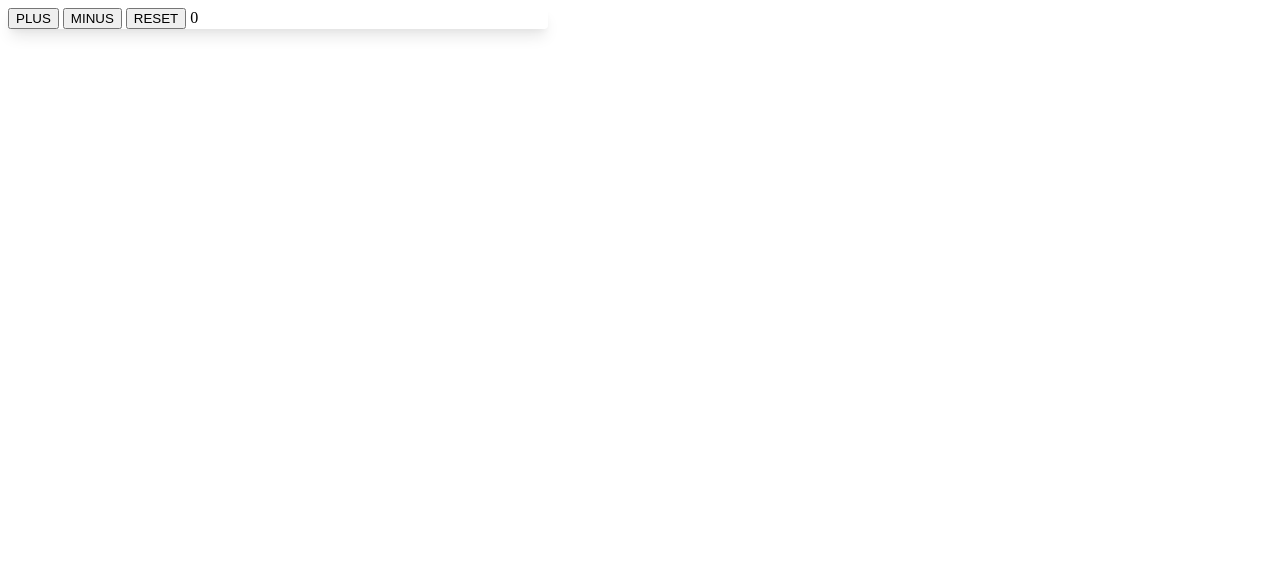
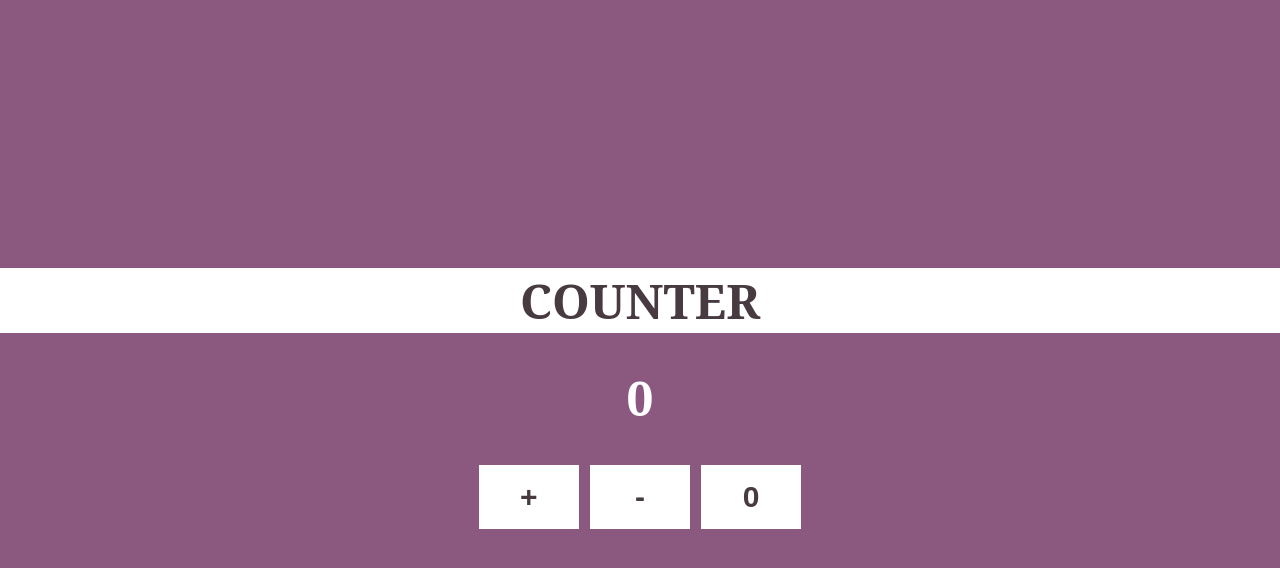
Before and after one commit to S0YKIM/JAVASCRIPT, a plain HTML site: page PROJECTS/counter/index.html in a window 1280 px wide. Drawn offline with Linux system fonts and the light colour scheme.

Commit message:
HTML + CSS

```diff
--- a/PROJECTS/counter/index.css
+++ b/PROJECTS/counter/index.css
@@ -1,6 +1,48 @@
-#container {
-    width: 540px;
-    box-shadow: 0 10px 15px -3px rgba(0, 0, 0, 0.1),
-    0 4px 6px -2px rgba(0, 0, 0, 0.05);
-    border-radius: 4px;
+* {
+    margin: 0;
+    padding: 0;
 }
+
+body {
+	display: flex;
+	justify-content: center;
+	align-items: center;
+	flex-direction: column;
+	font-family: 'serif';
+    font-weight: bold;
+	font-size: 20px;
+	height: 100vh;
+	color: #473b41;
+	background-color: #8b587f;
+}
+
+header {
+    position: relative;
+    font-size: 3rem;
+    background-color: white;
+	width: 100%;
+	text-align: center;
+}
+
+.number-container {
+    font-size: 3rem;
+    color: #ffffff;
+    text-align: center;
+    margin-top: 2rem;
+    margin-bottom: 2rem;
+}
+
+.button-container button {
+    width:100px;
+    background-color: #ffffff;
+    border: none;
+    color:#473b41;
+    padding: 15px 0;
+    text-align: center;
+    font-weight: bold;
+    text-decoration: none;
+    display: inline-block;
+    font-size: 30px;
+    margin: 3px;
+    cursor: pointer;
+}
--- a/PROJECTS/counter/index.html
+++ b/PROJECTS/counter/index.html
@@ -2,18 +2,23 @@
 <html lang="en">
 <head>
     <meta charset="UTF-8">
-    <title>Counter</title>
     <meta http-equiv="X-UA-Compatible" content="IE=edge">
     <meta name="viewport" content="width=device-width, initial-scale=1.0">
+    <script type="module" src="./index.js"></script>
     <link rel="stylesheet" href="./index.css" />
+    <title>Counter</title>
 </head>
 <body>
-<div id="container">
-    <button id="plus">PLUS</button>
-    <button id="minus">MINUS</button>
-    <button id="reset">RESET</button>
-    <span>0</span>
-</div>
-<script type="module" src="./index.js"></script>
+    <header>COUNTER</header>
+    <article class="contatiner">
+        <div class="number-container">
+            <span id="number">0</span>
+        </div>
+        <div class="button-container">
+            <button id="plus">+</button>
+            <button id="minus">-</button>
+            <button id="reset">0</button>
+        </div>
+    </article>
 </body>
 </html>
```
